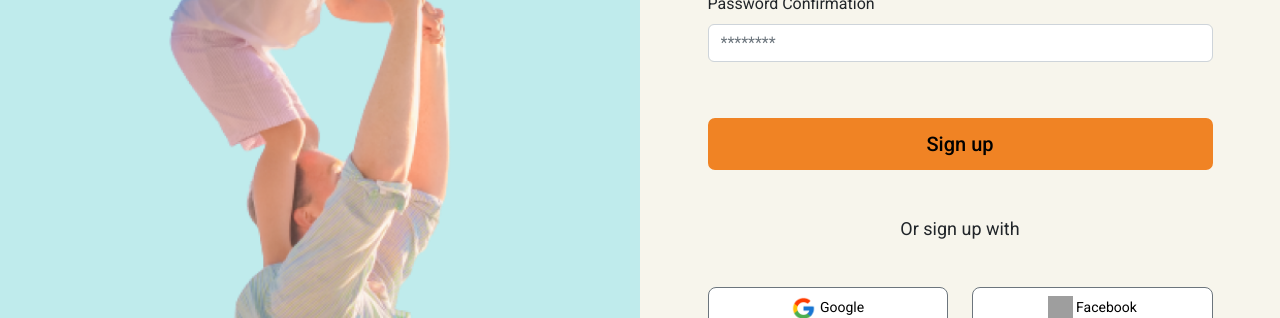
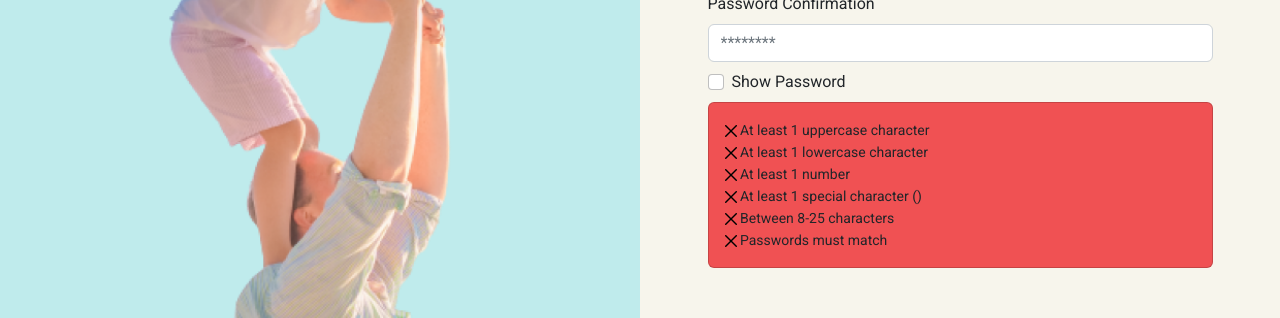
Before and after one commit to JULIERAJ/KIDS-FIRST-v2, a React (Create React App) app in the folder frontend/: page /register in a window 1280 px wide. Shown: the part 414-732 px from the top of the page. Built offline with nearby package versions, Linux system fonts and the light colour scheme; no server answers; grey boxes are pictures that could not be loaded.

Commit message:
creat a new branch

```diff
--- a/frontend/src/components/IconText.jsx
+++ b/frontend/src/components/IconText.jsx
@@ -1,16 +1,18 @@
 import PropTypes from 'prop-types';
 
 import checkIcon from '../media/icons/check.png';
+import xIcon from '../media/icons/xIcon.png';
 
-const IconText = ({ title }) =>
+const IconText = ({ title, clear }) =>
   <div>
-    <img src={checkIcon} width="12" alt="checkIcon"/>
+    <img src={clear ? checkIcon : xIcon} width="12" alt="icon"/>
     {' '}
     {title}
   </div>;
 
 IconText.propTypes = {
   title: PropTypes.string,
+  clear: PropTypes.bool,
 };
 
 export default IconText;
--- a/frontend/src/pages/Register/Register.jsx
+++ b/frontend/src/pages/Register/Register.jsx
@@ -24,6 +24,7 @@ const Register = () => {
   const [userData, setUserData] = useState({});
   const [activeComponent, setActiveComponent] = useState(true);
   const [loading, setLoading] = useState(true);
+  //added password error message
   const [errorMessage, setErrorMessage] = useState('');
 
   const registerUserHandler = async (email, password) => {
--- a/frontend/src/pages/Register/RegisterForm.jsx
+++ b/frontend/src/pages/Register/RegisterForm.jsx
@@ -10,68 +10,118 @@ import styles from './Register.module.css';
 import FormEmailInput from '../../components/form/FormEmailInput';
 import FormPasswordInput from '../../components/form/FormPasswordInput';
 
-// import IconText from '../../components/IconText';
+import IconText from '../../components/IconText';
 import MessageBar from '../../components/MessageBar';
 import SocialButtonsGroup from '../../components/SocialButtonsGroup';
 
-const DEFAULT_ERROR_MESSAGE =
-    'You are using symbols in your passwords or your passwords do not match.';
+// const DEFAULT_ERROR_MESSAGE =
+//     'You are using symbols in your passwords or your passwords do not match.';
 
 export const RegisterForm = (props) => {
-  console.log(props);
+
   const [email, setEmail] = useState('');
   const [password, setPassword] = useState('');
-  // eslint-disable-next-line no-unused-vars
   const [passwordConfirm, setPasswordConfirm] = useState('');
   const [errorMessage, setErrorMessage] = useState('');
   const [isTouched, setIsTouched] = useState(false);
   const [validated, setIsValidated] = useState(false);
+  const [emailValidation, setEmailValidation] = useState(null);
+  // check password requirements
+  const [requirementsMet, setRequirementsMet] = useState({
+    length: false,
+    uppercase: false,
+    lowercase: false,
+    number: false,
+    special: false,
+    match: false,
+  });
+
+  const passwordRequirements = {
+    length: /^(.){8,25}$/,
+    uppercase: /[A-Z]/,
+    lowercase: /[a-z]/,
+    number: /[0-9]/,
+    special: /[@$!%*?^&]/,
+    match: /./ // checked separately without regex
+  };
 
   useEffect(() => {
     if (props.paramEmail) {
       setEmail(props.paramEmail);
     }
-  }, [props.paramEmail]);
+
+    if (props.errorMessage) {
+      setErrorMessage(props.errorMessage);
+    }
+  }, [props.paramEmail, props.errorMessage]);
 
   const handleEmailChange = ({ target: { value } }) => setEmail(value);
-  const handlePasswordChange = ({ target: { value } }) => setPassword(value);
-  const handlePasswordConfirmChange = ({ target: { value } }) =>
+  // check password requirements
+  const handlePasswordChange = ({ target: { value } }) => {
+    setPassword(value);
+
+    const newRequirementsMet = { ...requirementsMet };
+    for (const [requirement, regex] of Object.entries(passwordRequirements)) {
+      newRequirementsMet[requirement] = regex.test(value);
+    }
+    newRequirementsMet.match = value === passwordConfirm;
+    setRequirementsMet(newRequirementsMet);
+  };
+  const allRequirementsMet = Object.values(requirementsMet).every(Boolean);
+  const handlePasswordConfirmChange = ({ target: { value } }) => {
     setPasswordConfirm(value);
+
+    const newRequirementsMet = { ...requirementsMet };
+    newRequirementsMet.match = password === value;
+    setRequirementsMet(newRequirementsMet);
+  };
 
   const handleFormChange = () => !isTouched && setIsTouched(true);
 
   const handleSubmit = (event) => {
     event.preventDefault();
-
-    //added for checking passwords match
-    //tested
-    if (password !== passwordConfirm) {
-      setErrorMessage('Passwords do not match');
+    // email check
+    if (emailValidation !== 'valid') {
+      setErrorMessage(
+        <div>
+        Email address format is not correct. <br />
+        Please enter the valid email address format
+        </div>
+      );
       return;
     }
-    //tested
-    //error message from backend
-    if (props.errorMessage) {
-      setErrorMessage(props.errorMessage);
-
-      return;
+    if(allRequirementsMet) {
+      props.onSubmitData(email, password);
     }
 
-    const form = event.currentTarget;
-    if (form.checkValidity()) {
-      props.onSubmitData(email, password)
-        // .then(() => {
-        //   console.log('success');
-        //   setErrorMessage('');
-        // })
-        .catch((e) => {
-          setErrorMessage(e.response.data.message);
-        });
-    } else {
-      setErrorMessage(DEFAULT_ERROR_MESSAGE);
-    }
+    // const form = event.currentTarget;
+
+    // if (form.checkValidity()) {
+    //   props.onSubmitData(email, password)
+    //     // .then(() => {
+    //     //   console.log('success');
+    //     //   setErrorMessage('');
+    //     // })
+    //     .catch((e) => {
+    //       setErrorMessage(e.response.data.message);
+    //       console.log(errorMessage);
+    //     });
+    // } else {
+    //   setErrorMessage(DEFAULT_ERROR_MESSAGE);
+    // }
 
     setIsValidated(true);
+  };
+  const handleEmailValidation = (emailValue) => {
+    const isValidEmail = /^[^\s@]+@[^\s@]+\.[^\s@]+$/.test(emailValue);
+
+    setEmailValidation(isValidEmail ? 'valid' : 'invalid');
+  };
+  const handleInputChange = (event) => {
+    const emailValue = event.target.value;
+    // onChange(event);
+    handleEmailChange(event);
+    handleEmailValidation(emailValue);
   };
 
   return (
@@ -83,18 +133,17 @@ export const RegisterForm = (props) => {
         noValidate
         validated={validated}
       >
-        {errorMessage && (
-          <MessageBar variant='error'>{errorMessage}</MessageBar>
-        )}
-
         <FormEmailInput
           autoComplete='off'
           required
-          onChange={handleEmailChange}
+          onChange={handleInputChange}
           defaultValue={email}
-
+          isInvalid={emailValidation === 'invalid'}
+          isValid={emailValidation === 'valid'}
         />
-        <FormPasswordInput onChange={handlePasswordChange} required />
+        <FormPasswordInput onChange={handlePasswordChange}
+          required
+        />
         <FormPasswordInput
           id='confirmPassword'
           label='Password Confirmation'
@@ -102,13 +151,41 @@ export const RegisterForm = (props) => {
           onChange={handlePasswordConfirmChange}
           required
         />
+        <Form.Check
+          type="checkbox"
+          label="Show Password"
+          onClick={(event) => {
+            const passwordField = document.getElementById('password');
+            const confirmPasswordField = document.getElementById('confirmPassword');
+            if (event.target.checked) {
+              passwordField.type = 'text';
+              confirmPasswordField.type = 'text';
+            } else {
+              passwordField.type = 'password';
+              confirmPasswordField.type = 'password';
+            }
+          }}
+        />
+        <MessageBar variant={allRequirementsMet ? 'success' : 'error'}>
+          <IconText title='At least 1 uppercase character' clear={requirementsMet.uppercase} />
+          <IconText title='At least 1 lowercase character' clear={requirementsMet.lowercase} />
+          <IconText title='At least 1 number' clear={requirementsMet.number} />
+          <IconText title='At least 1 special character ()' clear={requirementsMet.special} />
+          <IconText title='Between 8-25 characters' clear={requirementsMet.length} />
+          <IconText title='Passwords must match' clear={requirementsMet.match} />
+        </MessageBar>
 
-        {/* <MessageBar variant='success'>
-          <IconText title='English uppercase/lowercase characters' />
-          <IconText title='Numbers (0-9)' />
-          <IconText title='Minimum eight characters' />
-        </MessageBar> */}
-
+        {errorMessage && (
+          <MessageBar variant='error'>{errorMessage}</MessageBar>
+        )}
+        {/* {!errorMessage &&(
+          <MessageBar variant='success'>
+            <IconText title='English uppercase letters' />
+            <IconText title='English lowercase letters'/>
+            <IconText title='At least one number (0-9) or symbols' />
+            <IconText title='Minimum 8 characters' />
+          </MessageBar>
+        )} */}
         <Button
           className='primary-btn w-100 my-5'
           type='submit'
```
Also changed, not shown: frontend/src/components/form/FormEmailInput.jsx (line endings or trailing spaces), frontend/src/media/icons/xIcon.png (added), 1 other file (tests, documents, lock files or other folders).
